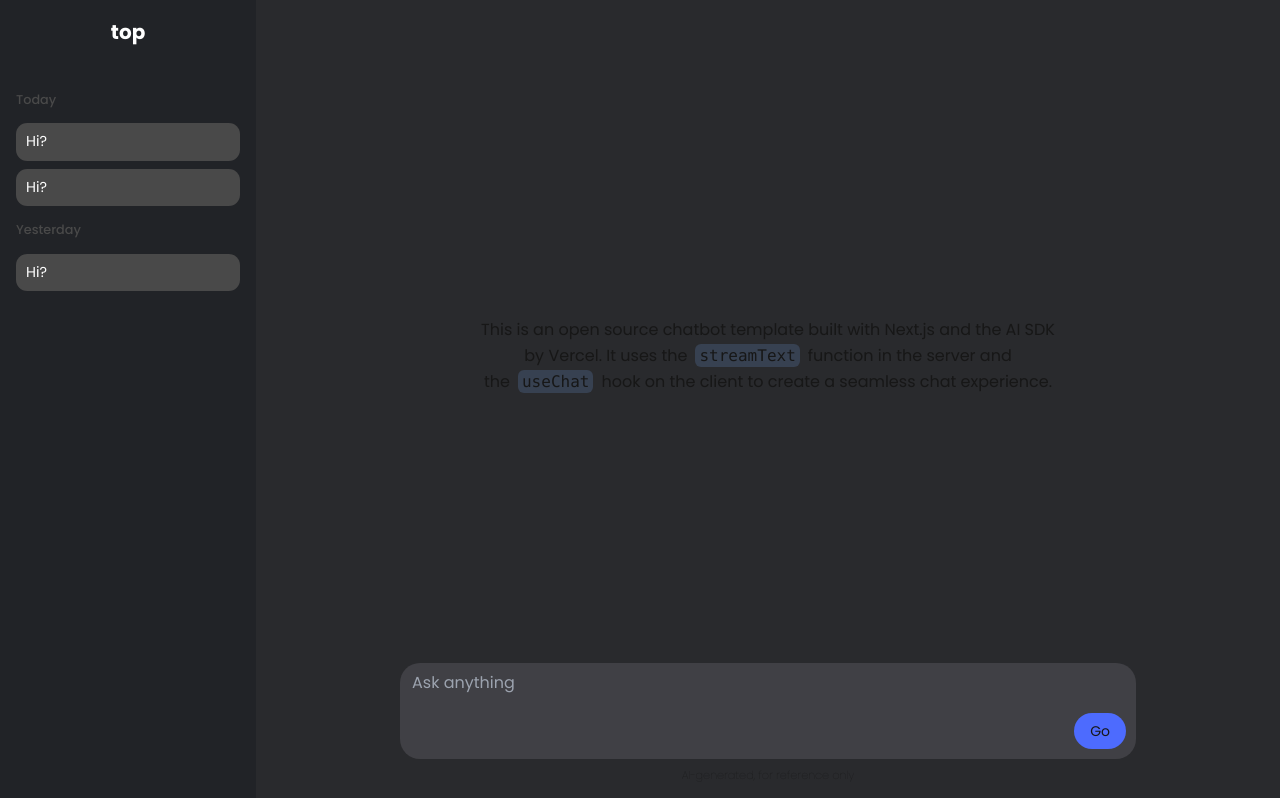
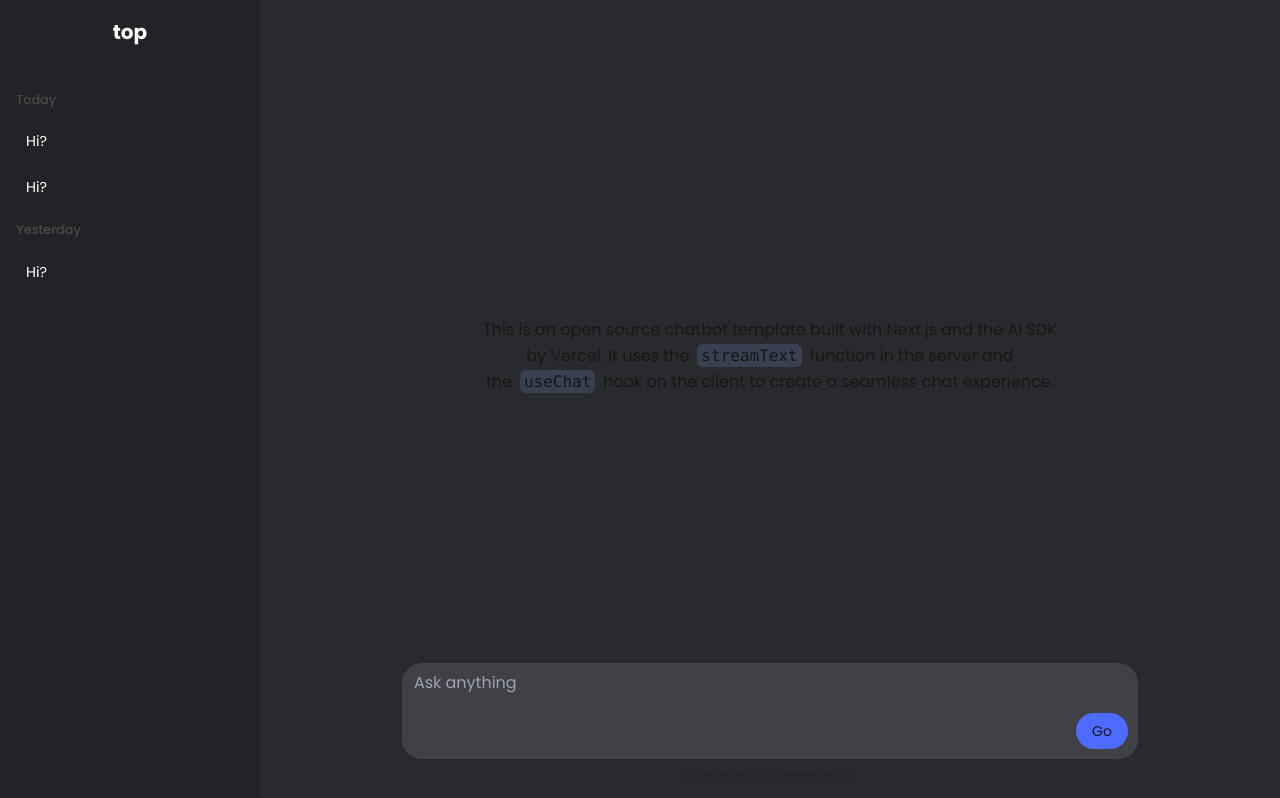
Before and after one commit to mfahad960/ai-chatbot, a Next.js app: page / in a window 1280 px wide. Built offline with nearby package versions, Linux system fonts and the light colour scheme.

Commit message:
working on sidebar + added basic server action to send prompt

```diff
--- a/app/components/Sidebar.tsx
+++ b/app/components/Sidebar.tsx
@@ -1,17 +1,22 @@
 'use client';
 
 export default function Sidebar() {
+
+  const handleClick = () => {
+    window.alert("Hi!");
+  }
+
   return (
-    <div className="sidebar top-0 left-0 h-full w-64 text-white">
+    <div className="sidebar top-0 left-0 h-full text-white">
       <div className="flex items-center justify-center h-16">
         <h1 className="text-xl font-bold">top</h1>
       </div>
       <div className="flex flex-col flex-grow p-4">
         <p className="chat-day">Today</p>
-        <button className="chat-button">Hi?</button>
-        <button className="chat-button">Hi?</button>
+        <button onClick={handleClick} className="chat-button">Hi?</button>
+        <button onClick={handleClick} className="chat-button">Hi?</button>
         <p className="chat-day">Yesterday</p>
-        <button className="chat-button">Hi?</button>
+        <button onClick={handleClick} className="chat-button">Hi?</button>
       </div>
     </div>
   );
--- /dev/null
+++ b/app/components/lib/actions.ts
@@ -0,0 +1,6 @@
+'use server';
+
+export async function getPrompt(text: string) {
+  console.log(text);
+  return "Prompt received!";
+}
--- a/app/globals.css
+++ b/app/globals.css
@@ -7,9 +7,10 @@
   --customblue: #4D6BFE;
   --buttonhover: #4F6ECA;
   --chat-button-bg: #494949;
+  --chat-button-hover-bg: #333333;
   --textareabg: #404045;
+  --sidebar-bg: #212327;
   --lightgrey: #292A2D;
-  --darkgrey: #212327;
   --background: #ffffff;
   --foreground: #171717;
 }
@@ -65,17 +66,25 @@ body {
 }
 
 .sidebar {
-  background-color: var(--darkgrey);
+  width: 20.3vw;
+  background-color: var(--sidebar-bg);
 }
 
 .chat-button {
   color: white;
-  background-color: var(--chat-button-bg);
   border-radius: 0.7rem;
   text-align: start;
   margin: 4px 0px;
   padding: 8px 10px;
   font-size: 0.9rem;
+}
+
+.chat-button:hover {
+  background-color: var(--chat-button-hover-bg);
+}
+
+.chat-button:active {
+  background-color: var(--chat-button-bg);
 }
 
 .chat-day {
--- a/app/page.tsx
+++ b/app/page.tsx
@@ -1,13 +1,21 @@
 'use client';
 
 import { FormEvent, useState } from "react";
+import { getPrompt } from "./components/lib/actions";
 
 export default function Home() {
   const [message, setMessage] = useState("");
 
   const handleSubmit = (event: FormEvent) => {
     event.preventDefault();
-    console.log(message);
+    getPrompt(message)
+      .then((res) => {
+        console.log(res);
+      })
+      .catch((error) => {
+        console.log(error);
+        console.error("Error sending email:", error);
+      })
     setMessage("");
   }
 
```
